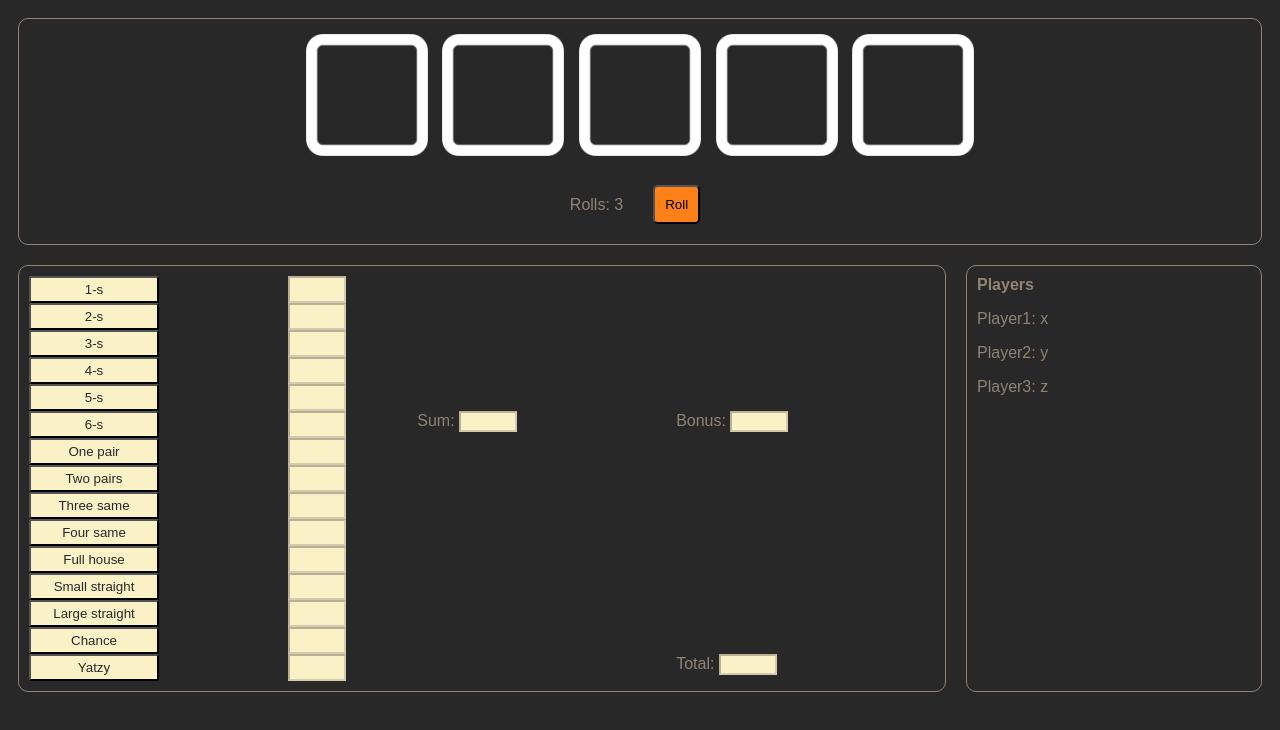
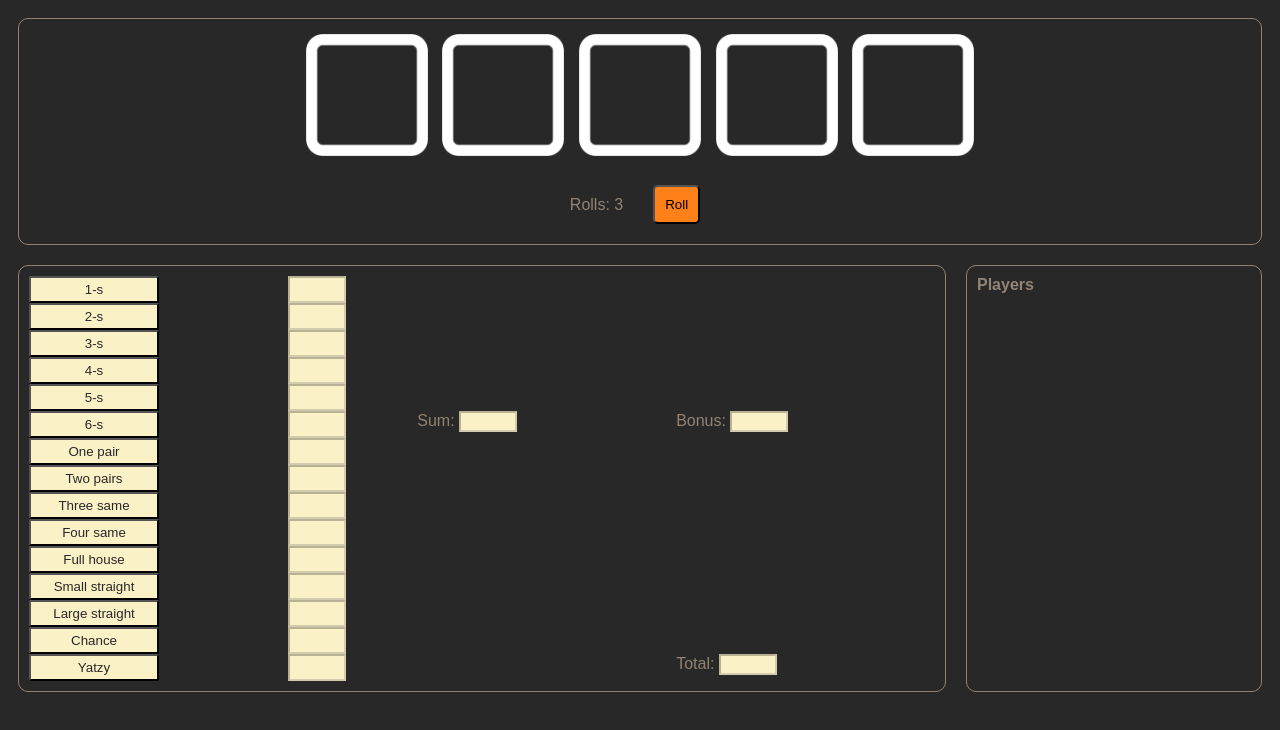
Before and after one commit to rasmusmeinert/yatzyOnline, a website with bundled scripts: page client/game.html in a window 1280 px wide. Built offline with nearby package versions, Linux system fonts and the light colour scheme.

Commit message:
Update game.html

```diff
--- a/client/game.html
+++ b/client/game.html
@@ -72,9 +72,6 @@
             <section id="playerSection">
                 <div id="playerPane">
                     <strong>Players</strong>
-                    <p>Player1: x</p>
-                    <p>Player2: y</p>
-                    <p>Player3: z</p>
                 </div>
             </section>
         </div>
```
